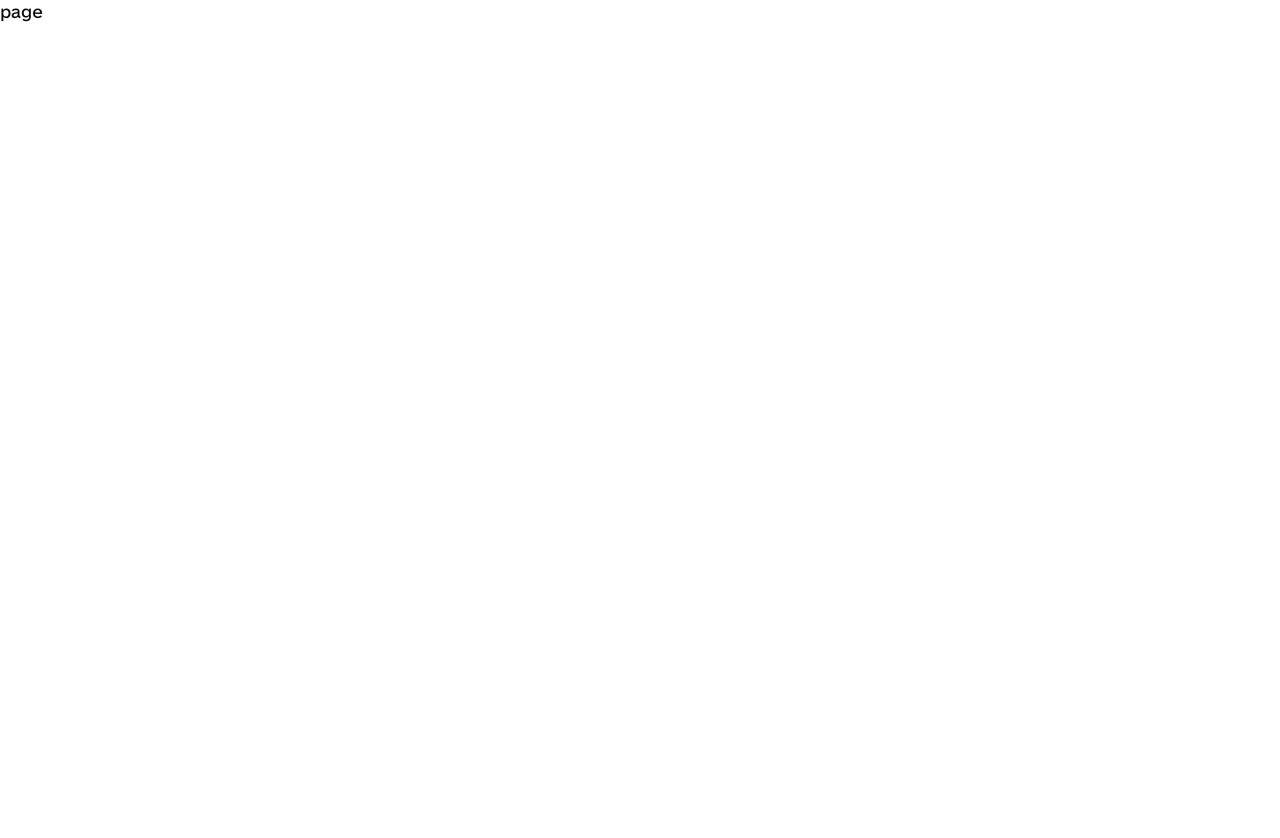
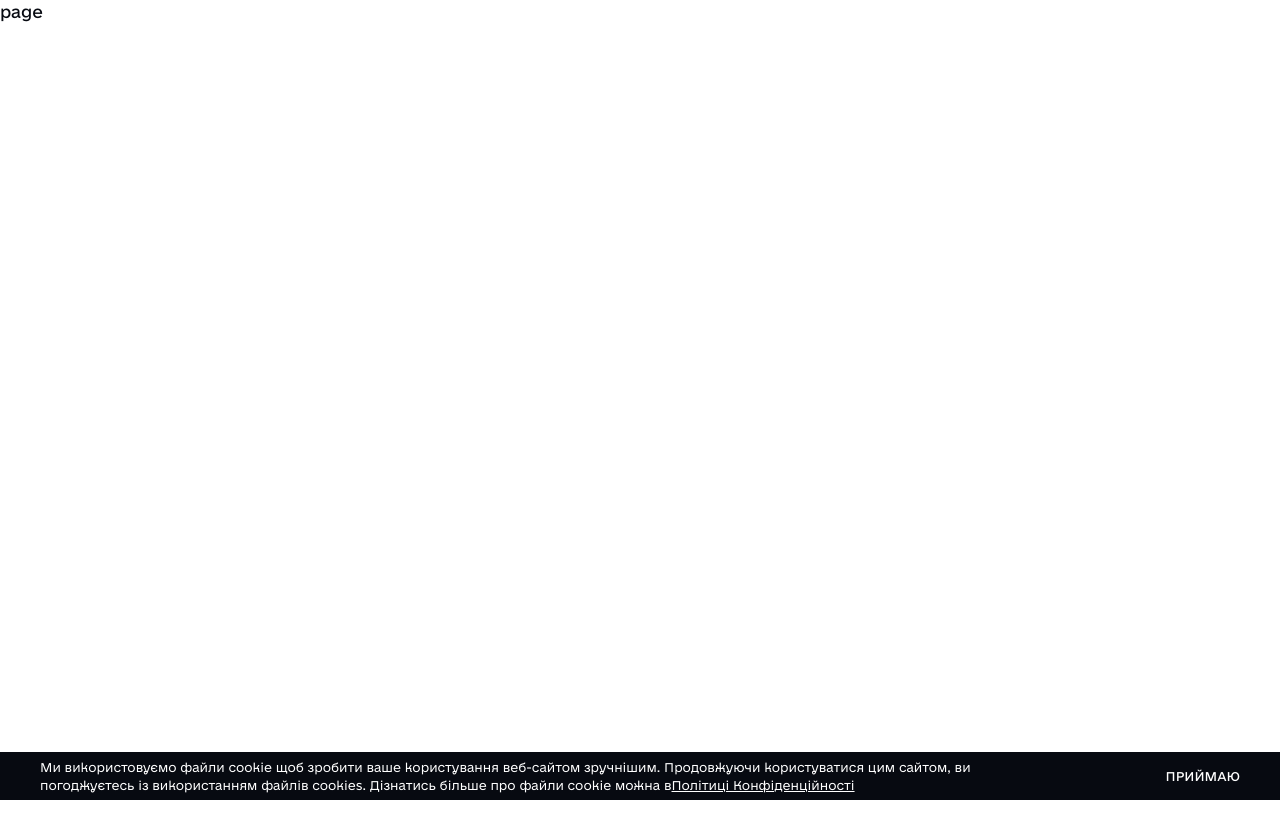
Before and after one commit to volodymyrfilon/next-medtech, a Next.js app: page /privacy-policy in a window 1280 px wide. Shown: the top 838 px of the page. Built offline with nearby package versions, Linux system fonts and the light colour scheme.

Commit message:
feat: privacy policy popup

```diff
--- a/src/app/layout.tsx
+++ b/src/app/layout.tsx
@@ -2,6 +2,7 @@ import type { Metadata } from 'next';
 import localFont from 'next/font/local';
 import { Suspense } from 'react';
 
+import { PrivacyPolicyPopup } from '@/components/PrivacyPolicyPopup';
 import './global.css';
 import Loading from './loading';
 
@@ -77,6 +78,7 @@ export default async function RootLayout({ children }: { children: React.ReactNo
         <Suspense fallback={<Loading />}>
           {children}
           {/* POPUP COOCKIE + GTAG */}
+          <PrivacyPolicyPopup />
         </Suspense>
       </body>
     </html>
--- a/src/components/Navigation/Navigation.tsx
+++ b/src/components/Navigation/Navigation.tsx
@@ -3,7 +3,7 @@ import Link from 'next/link';
 export const Navigation = ({ className }: { className?: string }) => {
   return (
     <nav>
-      <ol className={`flex gap-x-8 text-lg hover:[&>*]:underline ${className}`}>
+      <ol className={`flex gap-x-8 text-sm hover:[&>*]:underline ${className}`}>
         <li>
           <Link href="#">Про мене</Link>
         </li>
--- /dev/null
+++ b/src/components/PrivacyPolicyPopup/PrivacyPolicyPopup.tsx
@@ -0,0 +1,46 @@
+'use client';
+
+import Link from 'next/link';
+import { useEffect, useState } from 'react';
+
+export const PrivacyPolicyPopup = () => {
+  const [visibleClassname, setVisibleClassname] = useState('hidden');
+
+  useEffect(() => {
+    const localStorageValue = localStorage.getItem('privacyPolicyPopupVisible');
+    if (localStorageValue !== 'hidden') {
+      setVisibleClassname('flex');
+    }
+  }, []);
+
+  const hidePopup = () => {
+    setVisibleClassname('hidden');
+    localStorage.setItem('privacyPolicyPopupVisible', 'hidden');
+  };
+
+  return (
+    <div
+      className={`bg-accent-dark fixed bottom-0 z-[99] min-h-[48px] w-full py-1.5 ${visibleClassname}`}
+    >
+      <div className="container">
+        <div className="flex items-center justify-between gap-x-3 text-[12px] font-light text-white">
+          <div className="w-5/6">
+            Ми використовуємо файли cookie щоб зробити ваше користування веб-сайтом зручнішим.
+            Продовжуючи користуватися цим сайтом, ви погоджуєтесь із використанням файлів cookies.
+            Дізнатись більше про файли cookie можна в
+            <Link href="/privacy-policy" className="underline">
+              Політиці Конфіденційності
+            </Link>
+          </div>
+          <button
+            className="text-xs font-normal uppercase"
+            onClick={hidePopup}
+            aria-label="Прийняти політику конфіденційності"
+          >
+            Приймаю
+          </button>
+        </div>
+      </div>
+    </div>
+  );
+};
--- /dev/null
+++ b/src/components/PrivacyPolicyPopup/index.ts
@@ -0,0 +1 @@
+export * from './PrivacyPolicyPopup';
--- a/tailwind.config.ts
+++ b/tailwind.config.ts
@@ -1,4 +1,4 @@
-import type { Config } from 'tailwindcss'
+import type { Config } from 'tailwindcss';
 const config: Config = {
   content: ['./src/**/*.{js,ts,jsx,tsx}'],
   theme: {
@@ -28,6 +28,7 @@ const config: Config = {
       colors: {
         accent: {
           primary: '#C3B1A4',
+          dark: '#070A11',
         },
       },
       fontFamily: {
@@ -37,5 +38,5 @@ const config: Config = {
     },
   },
   plugins: [],
-}
-export default config
+};
+export default config;
```
Lines whose indentation alone changed are shown as unchanged.
